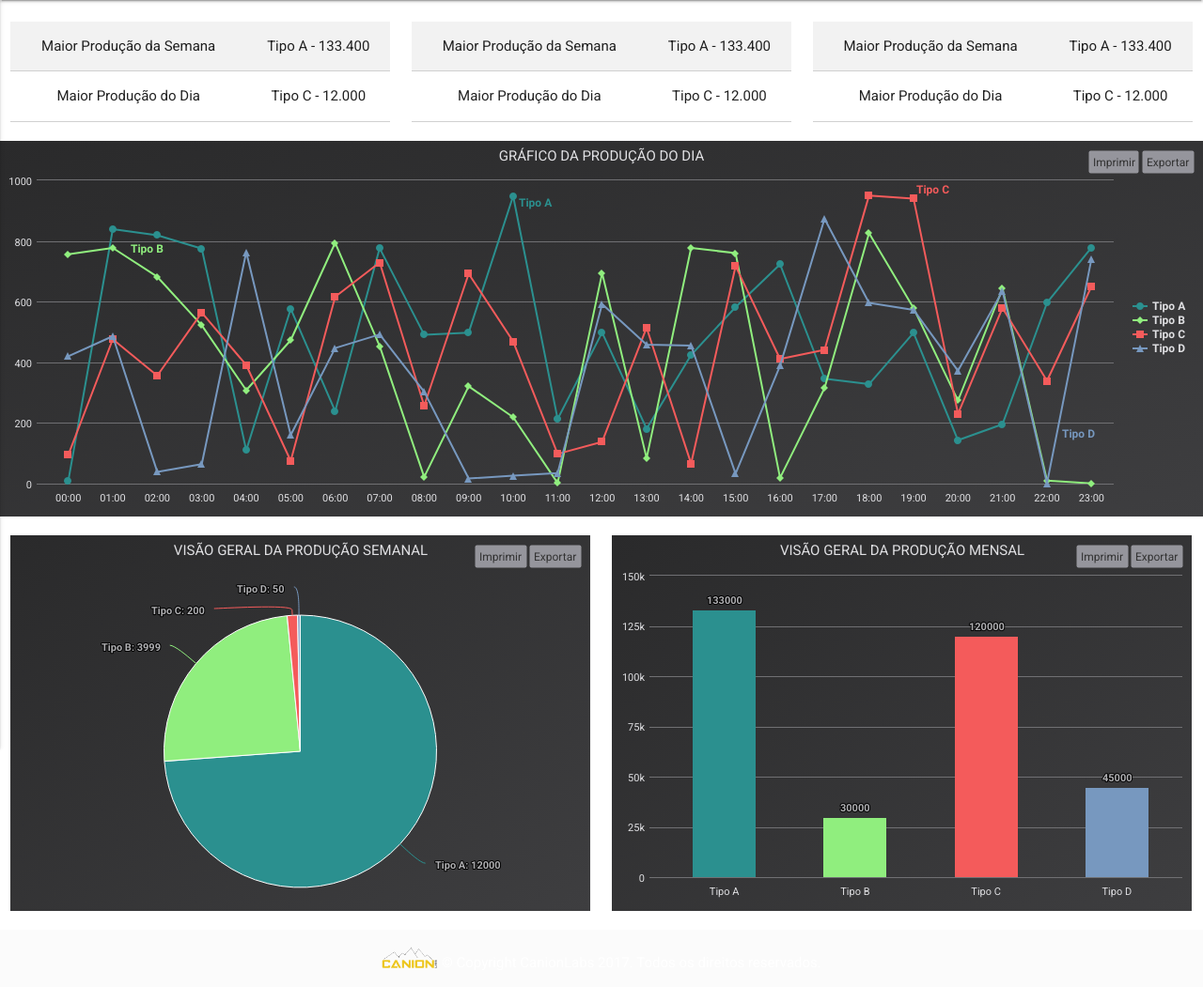
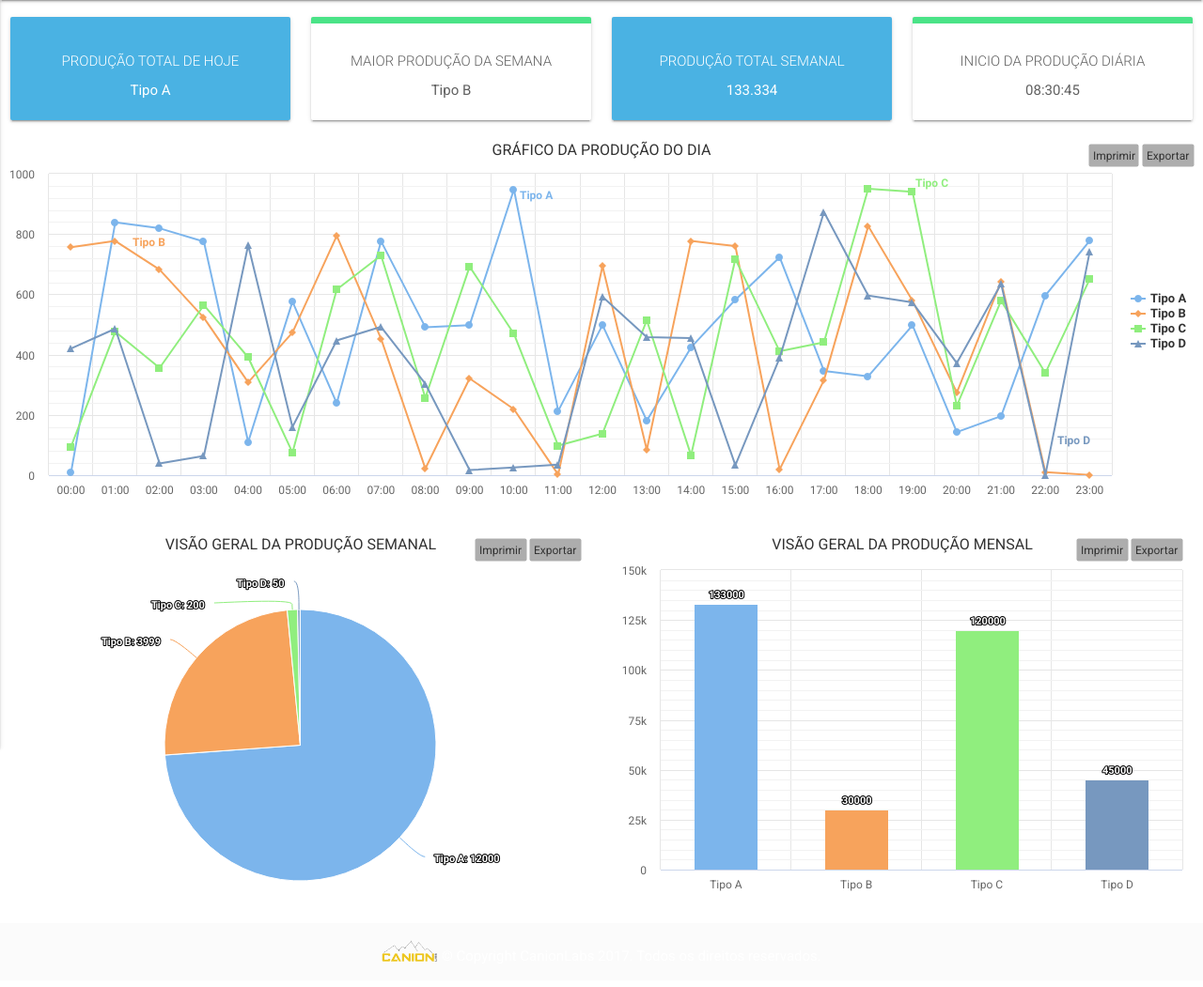
Before and after one commit to canionlabs/MESBack, a Django app: page / in a window 1280 px wide. Shown: the part 64-1115 px from the top of the page at 94% size. After the commit the page ends 1088 px from the top, so only its background shows below. Run offline with Django 3.2, Linux system fonts and the light colour scheme; the visitor is signed in with stand-in values (Sample User, id 1); some libraries are stand-ins or nearby versions; some web fonts are replaced.

Commit message:
apply light theme and add cards

```diff
--- a/apps/dashboard/static/css/dashboard/home.css
+++ b/apps/dashboard/static/css/dashboard/home.css
@@ -1,12 +1,21 @@
-#home-chart {
-	min-width: 100vw;
-	max-width: 100vw;
-	height: 40vh;
-	margin: 0 auto
+.card .card-title {
+  font-size: 15px;
 }
 
-.bordered-left {
-	/* border-left-color: red; */
-	border-left-style: solid;
-	border-width: 1px;
+.chart-box {
+  margin-top: 10px !important;
 }
+
+.flat-row {
+  margin-bottom: auto;
+  line-height: 1;
+}
+
+.card-blue {
+  background-color: #4ab2e3;
+  border-top: .5rem solid #4ab2e3;
+}
+
+.card-green {
+  border-top: .5rem solid #4ae387;
+}
--- a/apps/dashboard/static/js/chart-theme.js
+++ b/apps/dashboard/static/js/chart-theme.js
@@ -1,206 +1,75 @@
 Highcharts.createElement('link', {
-    href: 'https://fonts.googleapis.com/css?family=Roboto',
+    href: 'https://fonts.googleapis.com/css?family=Roboto:400,600',
     rel: 'stylesheet',
     type: 'text/css'
 }, null, document.getElementsByTagName('head')[0]);
 
 Highcharts.theme = {
-    colors: ['#2b908f', '#90ee7e', '#f45b5b', '#7798BF', '#aaeeee', '#ff0066',
+    colors: ['#7cb5ec', '#f7a35c', '#90ee7e', '#7798BF', '#aaeeee', '#ff0066',
         '#eeaaee', '#55BF3B', '#DF5353', '#7798BF', '#aaeeee'],
     chart: {
-        backgroundColor: {
-            linearGradient: { x1: 0, y1: 0, x2: 1, y2: 1 },
-            stops: [
-                [0, '#2a2a2b'],
-                [1, '#3e3e40']
-            ]
-        },
+        backgroundColor: null,
         style: {
-            fontFamily: '\'Roboto\', sans-serif'
-        },
-        plotBorderColor: '#606063'
+            fontFamily: 'Roboto, sans-serif'
+        }
     },
     title: {
         style: {
-            color: '#E0E0E3',
-            textTransform: 'uppercase',
-            fontSize: '15px'
-        }
-    },
-    subtitle: {
-        style: {
-            color: '#E0E0E3',
+            fontSize: '16px',
+            fontWeight: '400',
             textTransform: 'uppercase'
         }
     },
+    tooltip: {
+        borderWidth: 0,
+        backgroundColor: 'rgba(219,219,216,0.8)',
+        shadow: false
+    },
+    legend: {
+        itemStyle: {
+            fontWeight: 'bold',
+            fontSize: '13px'
+        }
+    },
     xAxis: {
-        gridLineColor: '#707073',
+        gridLineWidth: 1,
         labels: {
             style: {
-                color: '#E0E0E3'
+                fontSize: '12px'
             }
-        },
-        lineColor: '#707073',
-        minorGridLineColor: '#505053',
-        tickColor: '#707073',
-        title: {
-            style: {
-                color: '#A0A0A3'
-
+        }
+    },
+    navigation: {
+        buttonOptions: {
+            symbolStroke: '#DDDDDD',
+            theme: {
+                fill: '#adadad'
             }
         }
     },
     yAxis: {
-        gridLineColor: '#707073',
+        minorTickInterval: 'auto',
+        title: {
+            style: {
+                textTransform: 'uppercase'
+            }
+        },
         labels: {
             style: {
-                color: '#E0E0E3'
-            }
-        },
-        lineColor: '#707073',
-        minorGridLineColor: '#505053',
-        tickColor: '#707073',
-        tickWidth: 1,
-        title: {
-            style: {
-                color: '#A0A0A3'
+                fontSize: '12px'
             }
         }
     },
-    tooltip: {
-        backgroundColor: 'rgba(0, 0, 0, 0.85)',
-        style: {
-            color: '#F0F0F0'
-        }
-    },
     plotOptions: {
-        series: {
-            dataLabels: {
-                color: '#B0B0B3'
-            },
-            marker: {
-                lineColor: '#333'
-            }
-        },
-        boxplot: {
-            fillColor: '#505053'
-        },
         candlestick: {
-            lineColor: 'white'
-        },
-        errorbar: {
-            color: 'white'
-        }
-    },
-    legend: {
-        itemStyle: {
-            color: '#E0E0E3'
-        },
-        itemHoverStyle: {
-            color: '#FFF'
-        },
-        itemHiddenStyle: {
-            color: '#606063'
-        }
-    },
-    credits: {
-        style: {
-            color: '#666'
-        }
-    },
-    labels: {
-        style: {
-            color: '#707073'
+            lineColor: '#404048'
         }
     },
 
-    drilldown: {
-        activeAxisLabelStyle: {
-            color: '#F0F0F3'
-        },
-        activeDataLabelStyle: {
-            color: '#F0F0F3'
-        }
-    },
 
-    navigation: {
-        buttonOptions: {
-            symbolStroke: '#DDDDDD',
-            theme: {
-                fill: '#95959c'
-            }
-        }
-    },
+    // General
+    background2: '#F0F0EA'
 
-    // scroll charts
-    rangeSelector: {
-        buttonTheme: {
-            fill: '#505053',
-            stroke: '#000000',
-            style: {
-                color: '#CCC'
-            },
-            states: {
-                hover: {
-                    fill: '#707073',
-                    stroke: '#000000',
-                    style: {
-                        color: 'white'
-                    }
-                },
-                select: {
-                    fill: '#000003',
-                    stroke: '#000000',
-                    style: {
-                        color: 'white'
-                    }
-                }
-            }
-        },
-        inputBoxBorderColor: '#505053',
-        inputStyle: {
-            backgroundColor: '#333',
-            color: 'silver'
-        },
-        labelStyle: {
-            color: 'silver'
-        }
-    },
-
-    navigator: {
-        handles: {
-            backgroundColor: '#666',
-            borderColor: '#AAA'
-        },
-        outlineColor: '#CCC',
-        maskFill: 'rgba(255,255,255,0.1)',
-        series: {
-            color: '#7798BF',
-            lineColor: '#A6C7ED'
-        },
-        xAxis: {
-            gridLineColor: '#505053'
-        }
-    },
-
-    scrollbar: {
-        barBackgroundColor: '#808083',
-        barBorderColor: '#808083',
-        buttonArrowColor: '#CCC',
-        buttonBackgroundColor: '#606063',
-        buttonBorderColor: '#606063',
-        rifleColor: '#FFF',
-        trackBackgroundColor: '#404043',
-        trackBorderColor: '#404043'
-    },
-
-    // special colors for some of the
-    legendBackgroundColor: 'rgba(0, 0, 0, 0.5)',
-    background2: '#505053',
-    dataLabelsColor: '#B0B0B3',
-    textColor: '#C0C0C0',
-    contrastTextColor: '#F0F0F3',
-    maskColor: 'rgba(255,255,255,0.3)'
 };
 
 // Apply the theme
--- a/apps/dashboard/templates/home.html
+++ b/apps/dashboard/templates/home.html
@@ -7,49 +7,38 @@
 
 {% block content %}
 <div class="home-content">
-  <br>
-  <div class="row valign-wrapper">
-    <div class="col s4">
-      <table class="bordered striped centered">
-        <tbody>
-          <tr>
-            <td>Maior Produção da Semana</td>
-            <td>Tipo A - 133.400</td>
-          </tr>
-          <tr>
-            <td>Maior Produção do Dia</td>
-            <td>Tipo C - 12.000</td>
-          </tr>
-        </tbody>
-      </table>
+  <div class="flat-row row ">
+    <div class="col m3 center chart-box">
+      <div class="card card-blue">
+        <div class="card-content white-text">
+          <span class="card-title">PRODUÇÃO TOTAL DE HOJE</span>
+          <p>Tipo A</p>
+        </div>
+      </div>
     </div>
-    <div class="col s4">
-      <table class="bordered striped centered">
-        <tbody>
-          <tr>
-            <td>Maior Produção da Semana</td>
-            <td>Tipo A - 133.400</td>
-          </tr>
-          <tr>
-            <td>Maior Produção do Dia</td>
-            <td>Tipo C - 12.000</td>
-          </tr>
-        </tbody>
-      </table>
+    <div class="col m3 center chart-box">
+      <div class="card card-green">
+        <div class="card-content grey-text text-darken-2">
+          <span class="card-title">MAIOR PRODUÇÃO DA SEMANA</span>
+          <p>Tipo B</p>
+        </div>
+      </div>
     </div>
-    <div class="col s4">
-      <table class="bordered striped centered">
-        <tbody>
-          <tr>
-            <td>Maior Produção da Semana</td>
-            <td>Tipo A - 133.400</td>
-          </tr>
-          <tr>
-            <td>Maior Produção do Dia</td>
-            <td>Tipo C - 12.000</td>
-          </tr>
-        </tbody>
-      </table>
+    <div class="col m3 center chart-box">
+      <div class="card card-blue">
+        <div class="card-content white-text">
+          <span class="card-title">PRODUÇÃO TOTAL SEMANAL</span>
+          <p>133.334</p>
+        </div>
+      </div>
+    </div>
+    <div class="col m3 center chart-box">
+      <div class="card card-green">
+        <div class="card-content grey-text text-darken-2">
+          <span class="card-title">INICIO DA PRODUÇÃO DIÁRIA</span>
+          <p>08:30:45</p>
+        </div>
+      </div>
     </div>
   </div>
   <!-- <hr> -->
```
